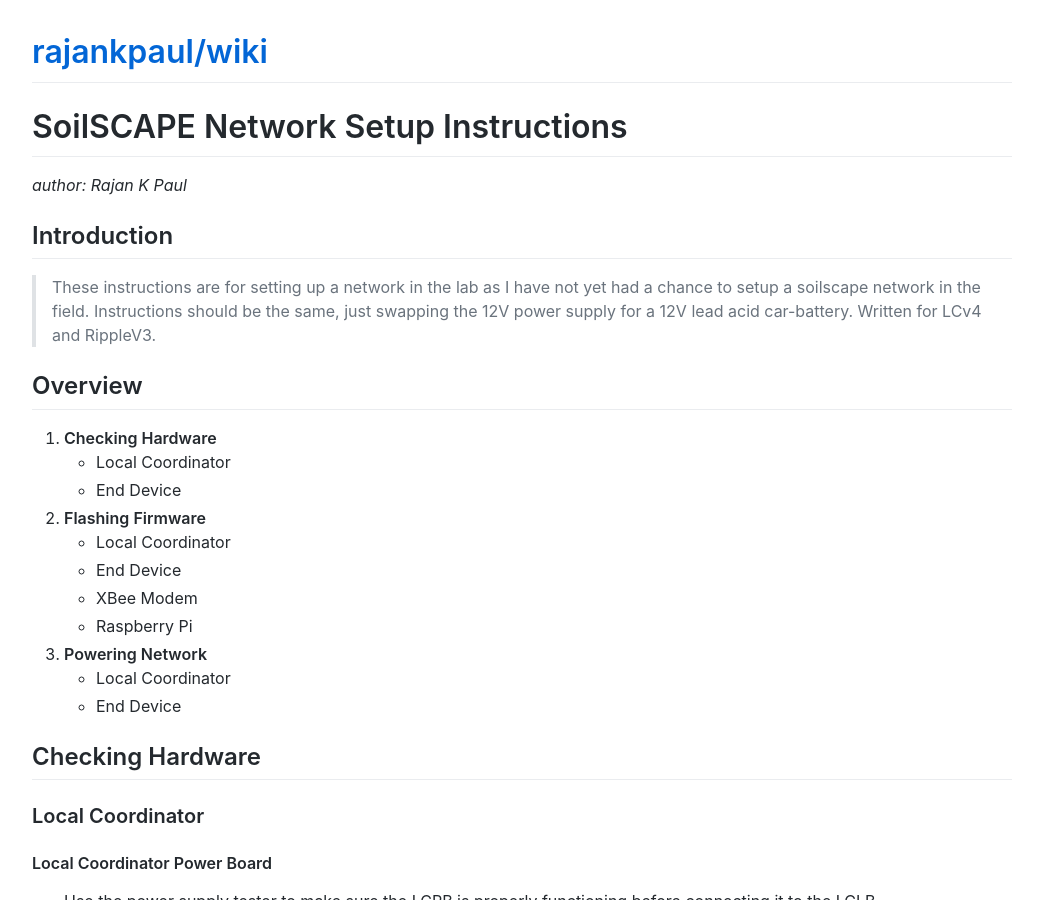
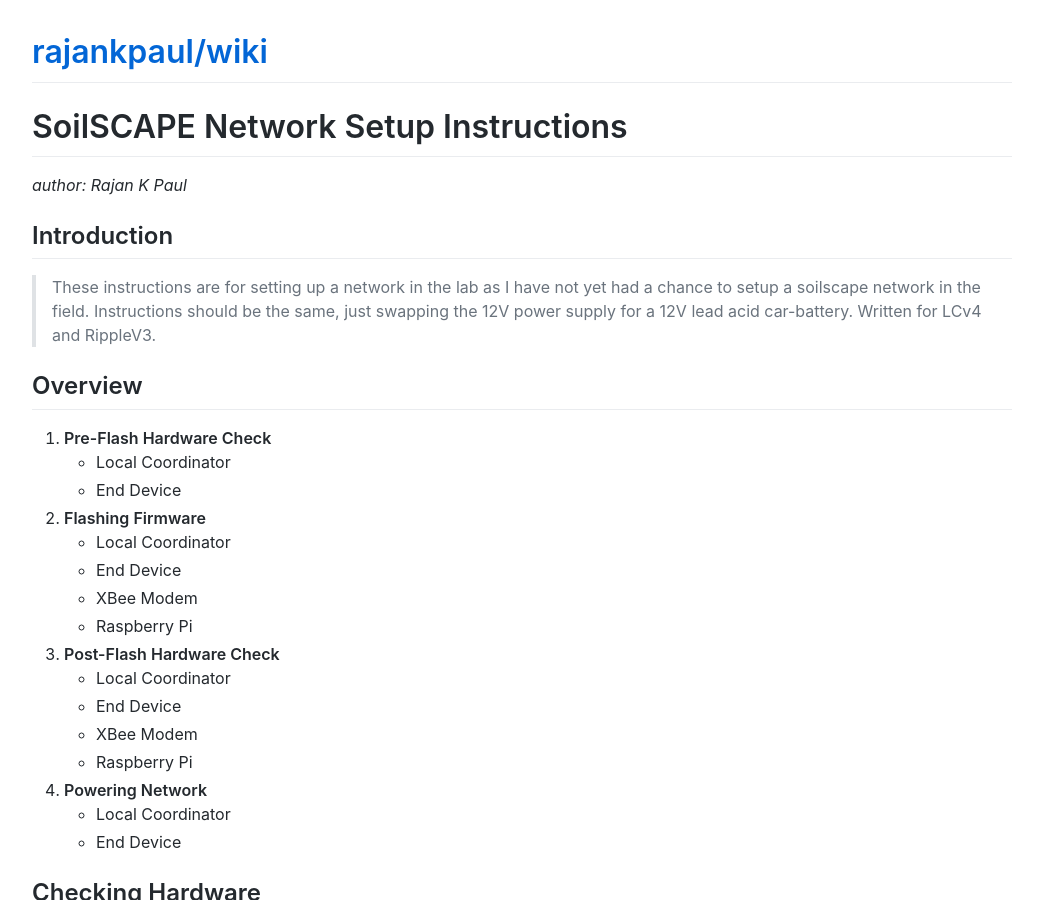
Before and after one commit to rajankpaul/docs, a Jekyll site: the page built from research/mixil/soilscape/index.md, in a window 1280 px wide and 900 px high. Shown: the whole window, without its empty margins (118-1161 px from the left). Built offline with Jekyll 4.4.1, drawn with Linux system fonts in a browser that asks for light colours; comment, search, counter and statistics services are not loaded.

Commit message:
Update index.md

```diff
--- a/research/mixil/soilscape/index.md
+++ b/research/mixil/soilscape/index.md
@@ -11,17 +11,22 @@ title: SoilSCAPE Setup
 > Instructions should be the same, just swapping the 12V power supply for a 12V lead acid car-battery. Written for LCv4 and RippleV3.
 
 ## Overview
-1. **Checking Hardware**
-* Local Coordinator
-* End Device
+1. **Pre-Flash Hardware Check**
+	* Local Coordinator
+	* End Device
 2. **Flashing Firmware**
-* Local Coordinator
-* End Device
-* XBee Modem
-* Raspberry Pi
+	* Local Coordinator
+	* End Device
+	* XBee Modem
+	* Raspberry Pi
+1. **Post-Flash Hardware Check**
+	* Local Coordinator
+	* End Device
+	* XBee Modem
+	* Raspberry Pi
 3. **Powering Network**
-* Local Coordinator
-* End Device
+	* Local Coordinator
+	* End Device
 
 ## Checking Hardware
 
```
